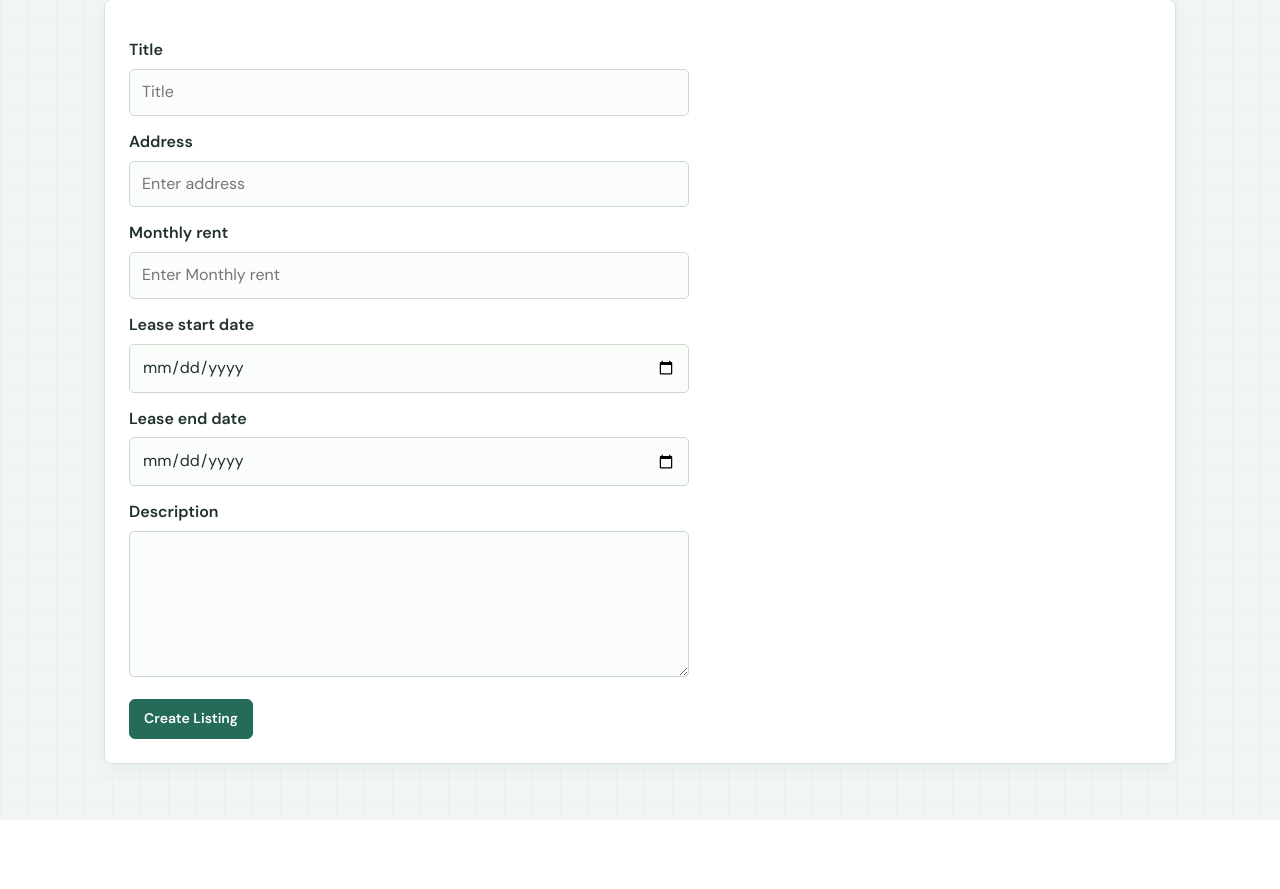
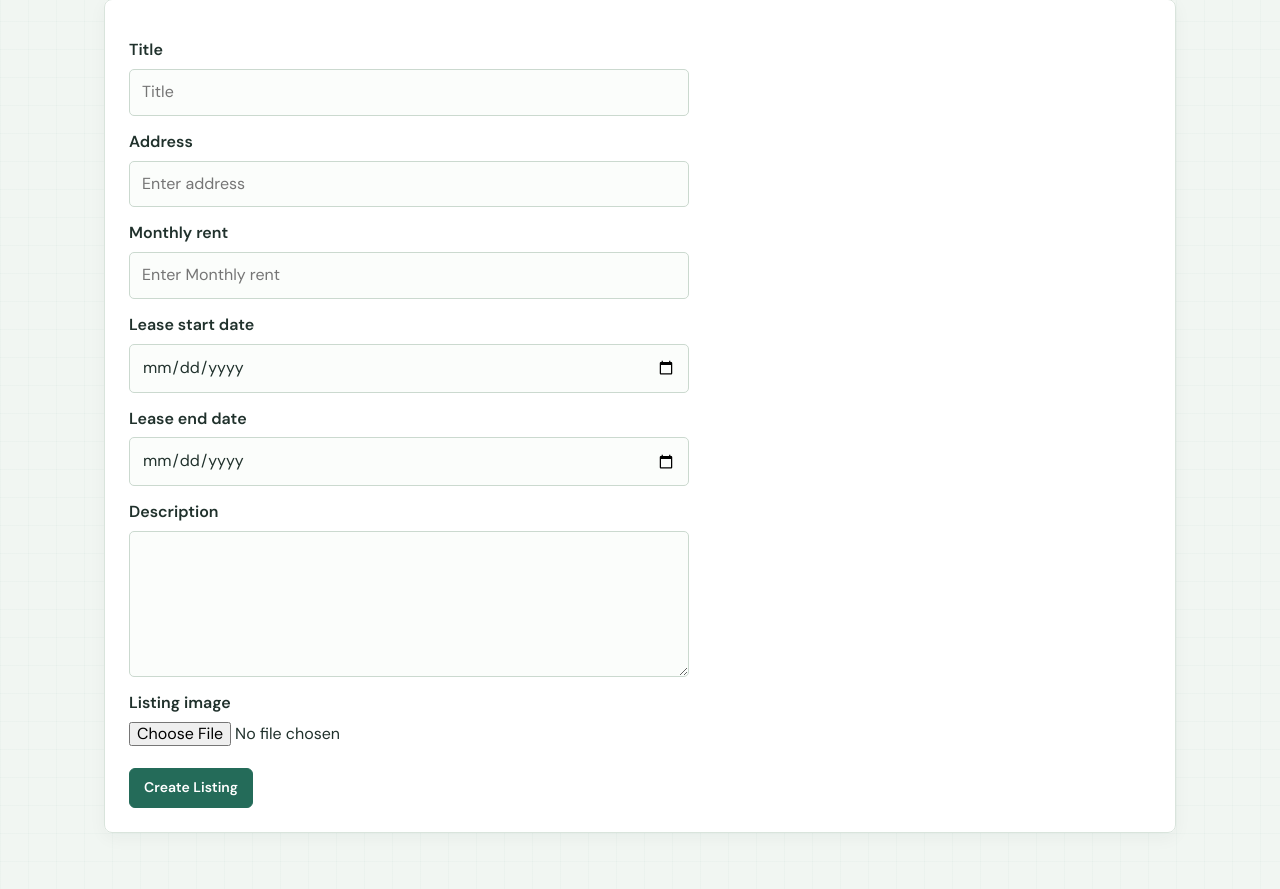
Before and after one commit to CSCI-5117-F26/developing-the-interactive-web-project-1-group-3, a Flask app: page /create_listing/ in a window 1280 px wide. Shown: the part 175-1064 px from the top of the page. Before the commit the page ends 995 px from the top, so only its background shows below. Run offline with Flask 3, Linux system fonts and the light colour scheme; some libraries are stand-ins or nearby versions.

Commit message:
image table database

```diff
--- a/schema.sql
+++ b/schema.sql
@@ -10,5 +10,7 @@ create table listing (
     rent int not null,
     leaseStart date not null,
     leaseEnd date not null,
-    description text not null
+    description text not null,
+    image_data bytea,
+    image_mimetype text
 );
--- a/src/developing_the_interactive_web_project_1_group_3/server.py
+++ b/src/developing_the_interactive_web_project_1_group_3/server.py
@@ -1,5 +1,7 @@
 from functools import wraps
-from flask import Flask, abort, render_template, request, session, redirect, url_for
+from flask import (
+    Flask, Response, abort, render_template, request, session, redirect, url_for,
+)
 import database
 import math
 import os
@@ -11,9 +13,28 @@ import random
 load_dotenv()
 
 app = Flask(__name__)
+app.config["MAX_CONTENT_LENGTH"] = 5 * 1024 * 1024
 database.setup()
 
 app.secret_key = os.environ["FLASK_SECRET"]
+
+def read_listing_image(upload):
+    if upload is None or upload.filename == "":
+        return None, None
+
+    image_data = upload.read()
+    if image_data.startswith(b"\x89PNG\r\n\x1a\n"):
+        image_mimetype = "image/png"
+    elif image_data.startswith(b"\xff\xd8\xff"):
+        image_mimetype = "image/jpeg"
+    elif image_data.startswith((b"GIF87a", b"GIF89a")):
+        image_mimetype = "image/gif"
+    elif image_data.startswith(b"RIFF") and image_data[8:12] == b"WEBP":
+        image_mimetype = "image/webp"
+    else:
+        abort(400, description="Upload a valid PNG, JPEG, GIF, or WebP image.")
+
+    return image_data, image_mimetype
 
 #oauth = OAuth(app)
 
@@ -52,8 +73,12 @@ def create_listing():
         leaseStart = request.form.get("lease_start_date")
         leaseEnd = request.form.get("lease_end_date")
         description = request.form.get("description")
+        image_data, image_mimetype = read_listing_image(request.files.get("image"))
 
-        database.add_listing(title, address, rent, leaseStart, leaseEnd, description)
+        database.add_listing(
+            title, address, rent, leaseStart, leaseEnd, description,
+            image_data, image_mimetype,
+        )
         listings = database.get_first_six()
         return render_template("home.html", listings=listings)
 
@@ -93,6 +118,17 @@ def listing(listing_id):
         abort(404)
     return render_template("listing.html", item=item)
 
+@app.route("/listing/<int:listing_id>/image/")
+def listing_image(listing_id):
+    image = database.get_listing_image(listing_id)
+    if image is None:
+        abort(404)
+    return Response(
+        image["image_data"],
+        mimetype=image["image_mimetype"],
+        headers={"X-Content-Type-Options": "nosniff"},
+    )
+
 @app.route("/listing/<int:listing_id>/delete/", methods=["POST"])
 def delete_listing(listing_id):
     deleted_listing = database.delete_listing(listing_id)
--- a/src/developing_the_interactive_web_project_1_group_3/static/style.css
+++ b/src/developing_the_interactive_web_project_1_group_3/static/style.css
@@ -212,6 +212,15 @@ a {
     border-radius: 6px;
 }
 
+.listing-image {
+    display: block;
+    width: 100%;
+    height: 160px;
+    margin-bottom: 12px;
+    object-fit: cover;
+    border-radius: 6px;
+}
+
 .listing-heading {
     display: flex;
     align-items: center;
--- a/src/developing_the_interactive_web_project_1_group_3/templates/create_listing.html
+++ b/src/developing_the_interactive_web_project_1_group_3/templates/create_listing.html
@@ -2,7 +2,7 @@
 {% block content %}
 <h1>Create Listing</h1>
 
-<form method="Post" action="{{ url_for('create_listing') }}" class="pure-form pure-form-stacked">
+<form method="post" enctype="multipart/form-data" action="{{ url_for('create_listing') }}" class="pure-form pure-form-stacked">
     <fieldset>
         <div class="pure-control-group">
             <label for="title"> Title</label>
@@ -24,6 +24,9 @@
             <label for="description">Description</label>
             <textarea id="description" name="description" rows="5" required></textarea>
 
+            <label for="image">Listing image</label>
+            <input type="file" id="image" name="image" accept="image/png,image/jpeg,image/gif,image/webp">
+
         </div>
     <button type="submit" class="pure-button pure-button-primary">
         Create Listing
--- a/src/developing_the_interactive_web_project_1_group_3/templates/feed.html
+++ b/src/developing_the_interactive_web_project_1_group_3/templates/feed.html
@@ -10,12 +10,15 @@
 </div>
 
 
-
 <div class="pure-g">
         {% for listing in listings %}
         <div class="pure-u-1-2">
             <div class="listing-card">
+                {% if listing.image_data %}
+                <img class="listing-image" src="{{ url_for('listing_image', listing_id=listing.id) }}" alt="Photo of {{ listing.title }}">
+                {% else %}
                 <div class="img-placeholder"></div>
+                {% endif %}
                 <h2>{{ listing.title }}</h2>
                 <p>{{ listing.rent }}</p>
 
--- a/src/developing_the_interactive_web_project_1_group_3/templates/home.html
+++ b/src/developing_the_interactive_web_project_1_group_3/templates/home.html
@@ -12,7 +12,7 @@
     </form>
 </div>
 
-<h1>Find a sublease near you</h1>
+<h1>Find a Sublease Near You!</h1>
 
 
 <div class="pure-g">
@@ -30,7 +30,11 @@
             {% for listing in listings %}
             <div class="pure-u-1-2">
                 <div class="listing-card">
+                    {% if listing.image_data %}
+                    <img class="listing-image" src="{{ url_for('listing_image', listing_id=listing.id) }}" alt="Photo of {{ listing.title }}">
+                    {% else %}
                     <div class="img-placeholder"></div>
+                    {% endif %}
                     <h2>{{ listing.title }}</h2>
                     <p>{{ listing.rent }}</p>
 
```
Also changed, not shown: database.py (+20 -3 lines).
